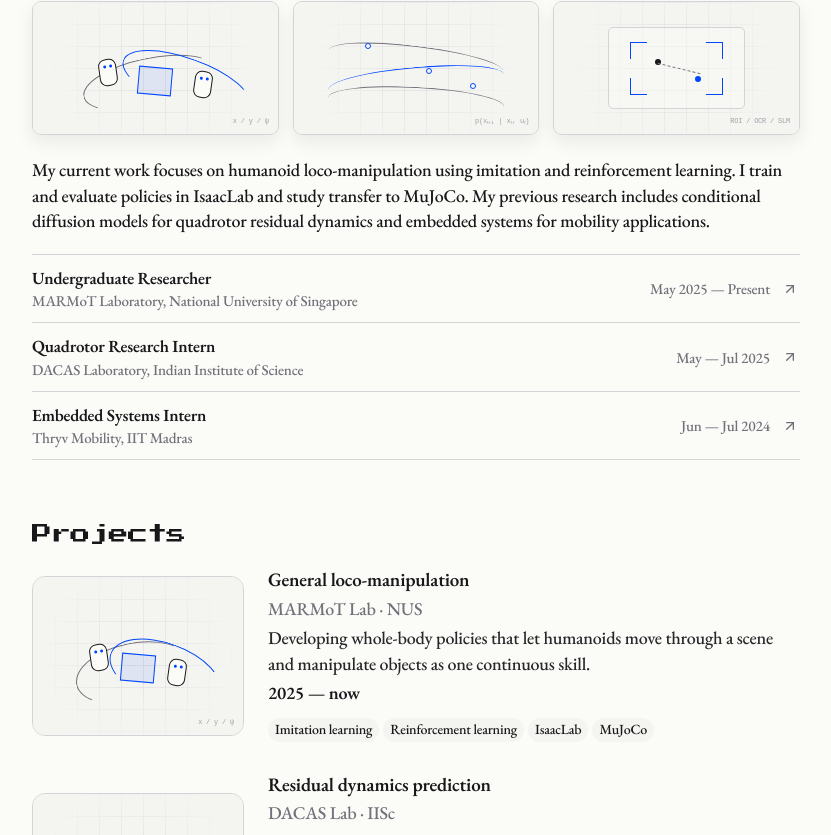
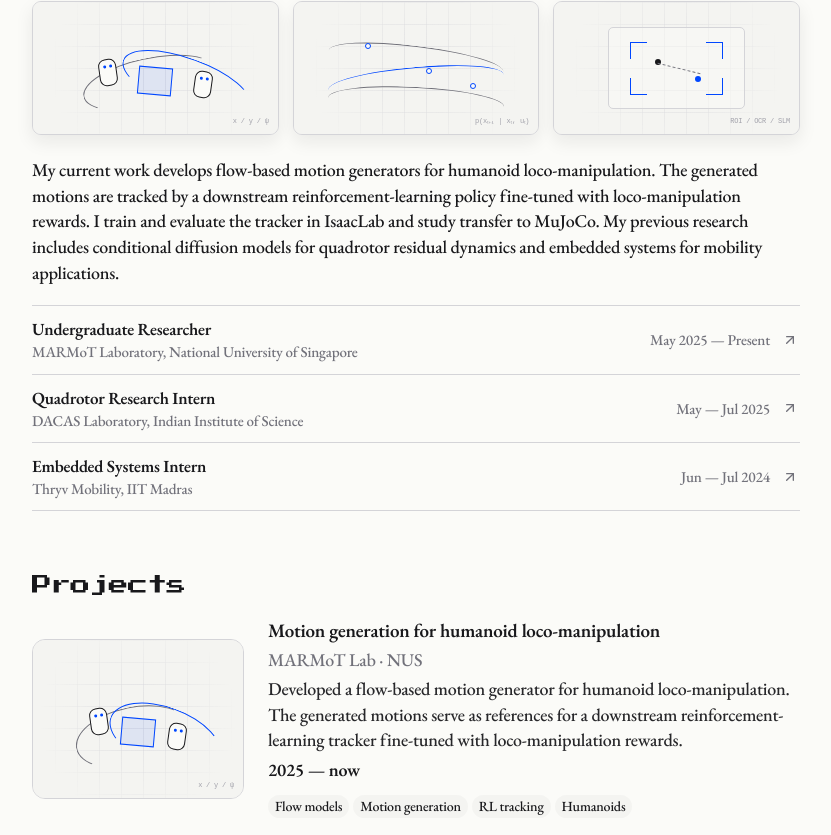
Before and after one commit to InclinedTaco/InclinedTaco.github.io, a Next.js app: page / in a window 1280 px wide. Shown: the part 885-1720 px from the top of the page, without its empty margins (224-1055 px from the left). Built offline with nearby package versions, Linux system fonts and the light colour scheme.

Commit message:
Clarify humanoid motion generation project

```diff
--- a/app/data.ts
+++ b/app/data.ts
@@ -1,12 +1,12 @@
 export const projects = [
   {
     index: '01',
-    title: 'General loco-manipulation',
+    title: 'Motion generation for humanoid loco-manipulation',
     context: 'MARMoT Lab · NUS',
     period: '2025 — now',
     description:
-      'Developing whole-body policies that let humanoids move through a scene and manipulate objects as one continuous skill.',
-    tags: ['Imitation learning', 'Reinforcement learning', 'IsaacLab', 'MuJoCo'],
+      'Developed a flow-based motion generator for humanoid loco-manipulation. The generated motions serve as references for a downstream reinforcement-learning tracker fine-tuned with loco-manipulation rewards.',
+    tags: ['Flow models', 'Motion generation', 'RL tracking', 'Humanoids'],
     visual: 'locomotion',
   },
   {
--- a/app/page.tsx
+++ b/app/page.tsx
@@ -273,11 +273,13 @@ export default function Home() {
             ))}
           </div>
           <p className="work-summary">
-            My current work focuses on humanoid loco-manipulation using imitation
-            and reinforcement learning. I train and evaluate policies in
-            IsaacLab and study transfer to MuJoCo. My previous research includes
-            conditional diffusion models for quadrotor residual dynamics and
-            embedded systems for mobility applications.
+            My current work develops flow-based motion generators for humanoid
+            loco-manipulation. The generated motions are tracked by a downstream
+            reinforcement-learning policy fine-tuned with loco-manipulation
+            rewards. I train and evaluate the tracker in IsaacLab and study
+            transfer to MuJoCo. My previous research includes conditional
+            diffusion models for quadrotor residual dynamics and embedded systems
+            for mobility applications.
           </p>
           <div className="experience-list">
             {experience.map((item) => (
```
